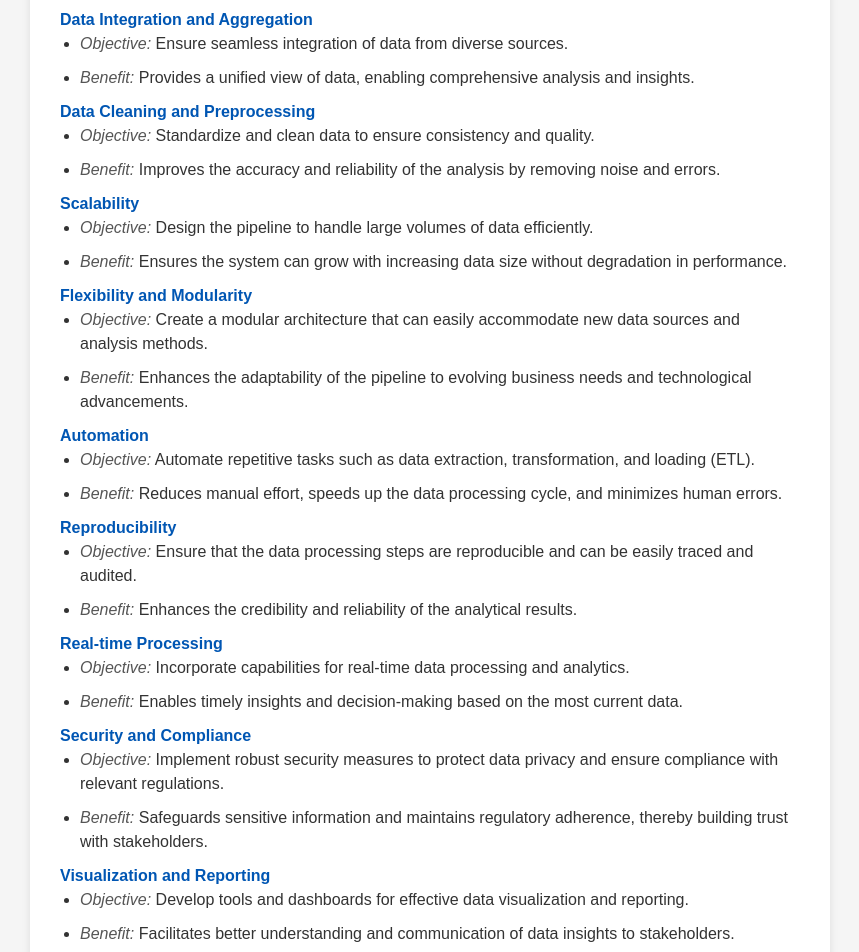
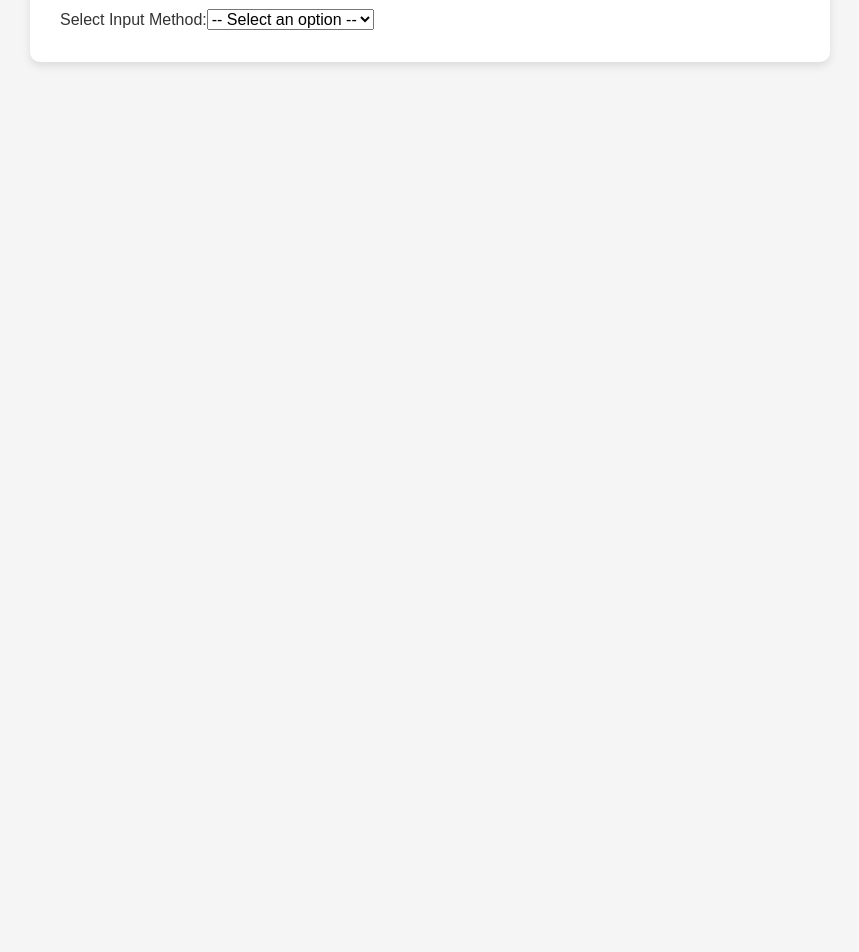
Before and after one commit to riyashalya310/data-science-pipeline-project, a React (Create React App) app: page / in a window 1280 px wide. Shown: the part 220-1172 px from the top of the page, without its empty margins (210-1069 px from the left). After the commit the page ends 800 px from the top, so only its background shows below. Built offline with nearby package versions, Linux system fonts and the light colour scheme.

Commit message:
solution

```diff
--- a/src/components/AnalysisModule/index.js
+++ b/src/components/AnalysisModule/index.js
@@ -7,6 +7,7 @@ import { AiOutlineLineChart } from 'react-icons/ai';
 import { LuScatterChart } from 'react-icons/lu';
 import { RiDonutChartFill } from 'react-icons/ri';
 import { TbChartTreemap } from 'react-icons/tb';
+import { IoMdArrowBack } from 'react-icons/io';
 import ChartIcon from '../ChartIcon';
 import DropZone from '../DropZone';
 import TableColumn from '../TableColumn';
@@ -18,6 +19,10 @@ const AnalysisModule = () => {
   const file = files[files.length - 1];
   const [charts, setCharts] = useState([]);
   const [columnData, setColumnData] = useState({});
+
+  const backBtn = () => {
+    window.history.back();
+};
 
 
   const handleDrop = (item) => {
@@ -66,11 +71,14 @@ const AnalysisModule = () => {
 
   return (
     <>
-    <SampleDataNavbar/>
     <div className="file-display-analysis">
       {file ? (
         <div>
           <div className="file-analysis-upper-container">
+          <button type="button" className="btn btn-primary" onClick={backBtn}>
+              <IoMdArrowBack />
+              Back
+            </button>
             <h2>
               File Content: <span className="file-name-analysis">{file.name}</span>
             </h2>
--- a/src/components/InputModule/index.js
+++ b/src/components/InputModule/index.js
@@ -1,18 +1,18 @@
-import { useState } from "react";
-import Header from "../Footer";
-import Footer from "../Header";
+import React, { useState, useEffect } from "react";
+import Header from "../Header";
+import Footer from "../Footer";
 import "./index.css";
 import { addFile } from "../../store/slices/userSlice";
 import { useDispatch } from "react-redux";
 import Papa from "papaparse";
 
 const InputModule = (props) => {
-  const [inputFile, setInputFile] = useState(null);
+  const [inputMethod, setInputMethod] = useState("");
+  const [sampleDatabases, setSampleDatabases] = useState([]);
   const dispatch = useDispatch();
 
   const onChangeInputFile = (event) => {
     const file = event.target.files[0];
-    setInputFile(file);
     const reader = new FileReader();
     reader.onload = (e) => {
       const text = e.target.result;
@@ -20,19 +20,45 @@ const InputModule = (props) => {
         header: true,
         complete: (result) => {
           dispatch(addFile({ name: file.name, content: result.data }));
-          localStorage.setItem('file', JSON.stringify(inputFile));
+          localStorage.setItem('file', JSON.stringify({ name: file.name, content: result.data }));
         },
       });
     };
     reader.readAsText(file);
   };
 
+  const fetchSampleDatabases = async () => {
+    try {
+      const response = await fetch('http://127.0.0.1:5000/sample-databases');
+      const data = await response.json();
+      setSampleDatabases(data.sample_databases);
+    } catch (error) {
+      console.error('Error fetching sample databases:', error);
+    }
+  };
+
+  const handleDatabaseFileSelection = async (filename) => {
+    try {
+      const response = await fetch(`http://127.0.0.1:5000/sample-databases/${filename}`);
+      const data = await response.json();
+      dispatch(addFile({ name: filename, content: data }));
+      localStorage.setItem('file', JSON.stringify({ name: filename, content: data }));
+    } catch (error) {
+      console.error('Error fetching database file:', error);
+    }
+  };
+
+  useEffect(() => {
+    if (inputMethod === "import-sample-data") {
+      fetchSampleDatabases();
+    }
+  }, [inputMethod]);
+
   const handleSubmit = (event) => {
     event.preventDefault();
     const { history } = props;
     history.replace("view");
   };
-
 
   return (
     <>
@@ -44,142 +70,20 @@ const InputModule = (props) => {
               Problem Identification: Study of input data belonging to different
               domains
             </h1>
-            <h2>Objectives of building a Data Science pipeline:</h2>
-            <ul>
-              <li>
-                <strong>Data Integration and Aggregation</strong>
-                <ul>
-                  <li>
-                    <em>Objective:</em> Ensure seamless integration of data from
-                    diverse sources.
-                  </li>
-                  <li>
-                    <em>Benefit:</em> Provides a unified view of data, enabling
-                    comprehensive analysis and insights.
-                  </li>
-                </ul>
-              </li>
-              <li>
-                <strong>Data Cleaning and Preprocessing</strong>
-                <ul>
-                  <li>
-                    <em>Objective:</em> Standardize and clean data to ensure
-                    consistency and quality.
-                  </li>
-                  <li>
-                    <em>Benefit:</em> Improves the accuracy and reliability of
-                    the analysis by removing noise and errors.
-                  </li>
-                </ul>
-              </li>
-              <li>
-                <strong>Scalability</strong>
-                <ul>
-                  <li>
-                    <em>Objective:</em> Design the pipeline to handle large
-                    volumes of data efficiently.
-                  </li>
-                  <li>
-                    <em>Benefit:</em> Ensures the system can grow with
-                    increasing data size without degradation in performance.
-                  </li>
-                </ul>
-              </li>
-              <li>
-                <strong>Flexibility and Modularity</strong>
-                <ul>
-                  <li>
-                    <em>Objective:</em> Create a modular architecture that can
-                    easily accommodate new data sources and analysis methods.
-                  </li>
-                  <li>
-                    <em>Benefit:</em> Enhances the adaptability of the pipeline
-                    to evolving business needs and technological advancements.
-                  </li>
-                </ul>
-              </li>
-              <li>
-                <strong>Automation</strong>
-                <ul>
-                  <li>
-                    <em>Objective:</em> Automate repetitive tasks such as data
-                    extraction, transformation, and loading (ETL).
-                  </li>
-                  <li>
-                    <em>Benefit:</em> Reduces manual effort, speeds up the data
-                    processing cycle, and minimizes human errors.
-                  </li>
-                </ul>
-              </li>
-              <li>
-                <strong>Reproducibility</strong>
-                <ul>
-                  <li>
-                    <em>Objective:</em> Ensure that the data processing steps
-                    are reproducible and can be easily traced and audited.
-                  </li>
-                  <li>
-                    <em>Benefit:</em> Enhances the credibility and reliability
-                    of the analytical results.
-                  </li>
-                </ul>
-              </li>
-              <li>
-                <strong>Real-time Processing</strong>
-                <ul>
-                  <li>
-                    <em>Objective:</em> Incorporate capabilities for real-time
-                    data processing and analytics.
-                  </li>
-                  <li>
-                    <em>Benefit:</em> Enables timely insights and
-                    decision-making based on the most current data.
-                  </li>
-                </ul>
-              </li>
-              <li>
-                <strong>Security and Compliance</strong>
-                <ul>
-                  <li>
-                    <em>Objective:</em> Implement robust security measures to
-                    protect data privacy and ensure compliance with relevant
-                    regulations.
-                  </li>
-                  <li>
-                    <em>Benefit:</em> Safeguards sensitive information and
-                    maintains regulatory adherence, thereby building trust with
-                    stakeholders.
-                  </li>
-                </ul>
-              </li>
-              <li>
-                <strong>Visualization and Reporting</strong>
-                <ul>
-                  <li>
-                    <em>Objective:</em> Develop tools and dashboards for
-                    effective data visualization and reporting.
-                  </li>
-                  <li>
-                    <em>Benefit:</em> Facilitates better understanding and
-                    communication of data insights to stakeholders.
-                  </li>
-                </ul>
-              </li>
-              <li>
-                <strong>Performance Monitoring and Maintenance</strong>
-                <ul>
-                  <li>
-                    <em>Objective:</em> Set up mechanisms for continuous
-                    monitoring and maintenance of the pipeline's performance.
-                  </li>
-                  <li>
-                    <em>Benefit:</em> Ensures the pipeline remains efficient,
-                    reliable, and up-to-date with minimal downtime.
-                  </li>
-                </ul>
-              </li>
-            </ul>
-            <h2>Upload CSV File</h2>
+            {/* Objectives list goes here */}
+            <h2>Take Input</h2>
+            <div>
+              <label>Select Input Method:</label>
+              <select
+                value={inputMethod}
+                onChange={(e) => setInputMethod(e.target.value)}
+              >
+                <option value="">-- Select an option --</option>
+                <option value="upload-yourself">Take Input Yourself</option>
+                <option value="import-sample-data">Import Sample Data</option>
+              </select>
+            </div>
+            {inputMethod === "upload-yourself" && (
               <form
                 id="myForm"
                 method="post"
@@ -193,6 +97,7 @@ const InputModule = (props) => {
                     <input
                       className="btn"
                       type="file"
+                      accept=".csv"
                       onChange={onChangeInputFile}
                     />
                     <div id="helpText">
@@ -206,6 +111,25 @@ const InputModule = (props) => {
                   </button>
                 </div>
               </form>
+            )}
+            {inputMethod === "import-sample-data" && (
+              <div>
+                <h3>Import from Database:</h3>
+                {sampleDatabases.length > 0 ? (
+                  <ul>
+                    {sampleDatabases.map((file, index) => (
+                      <li key={index}>
+                        <button type="button" onClick={() => handleDatabaseFileSelection(file)}>
+                          {file}
+                        </button>
+                      </li>
+                    ))}
+                  </ul>
+                ) : (
+                  <p>No sample databases available</p>
+                )}
+              </div>
+            )}
           </div>
         </div>
       </div>
```
Also changed, not shown: src/components/SampleDataNavbar/index.js (+62 -3 lines). Lines whose indentation alone changed are shown as unchanged.
